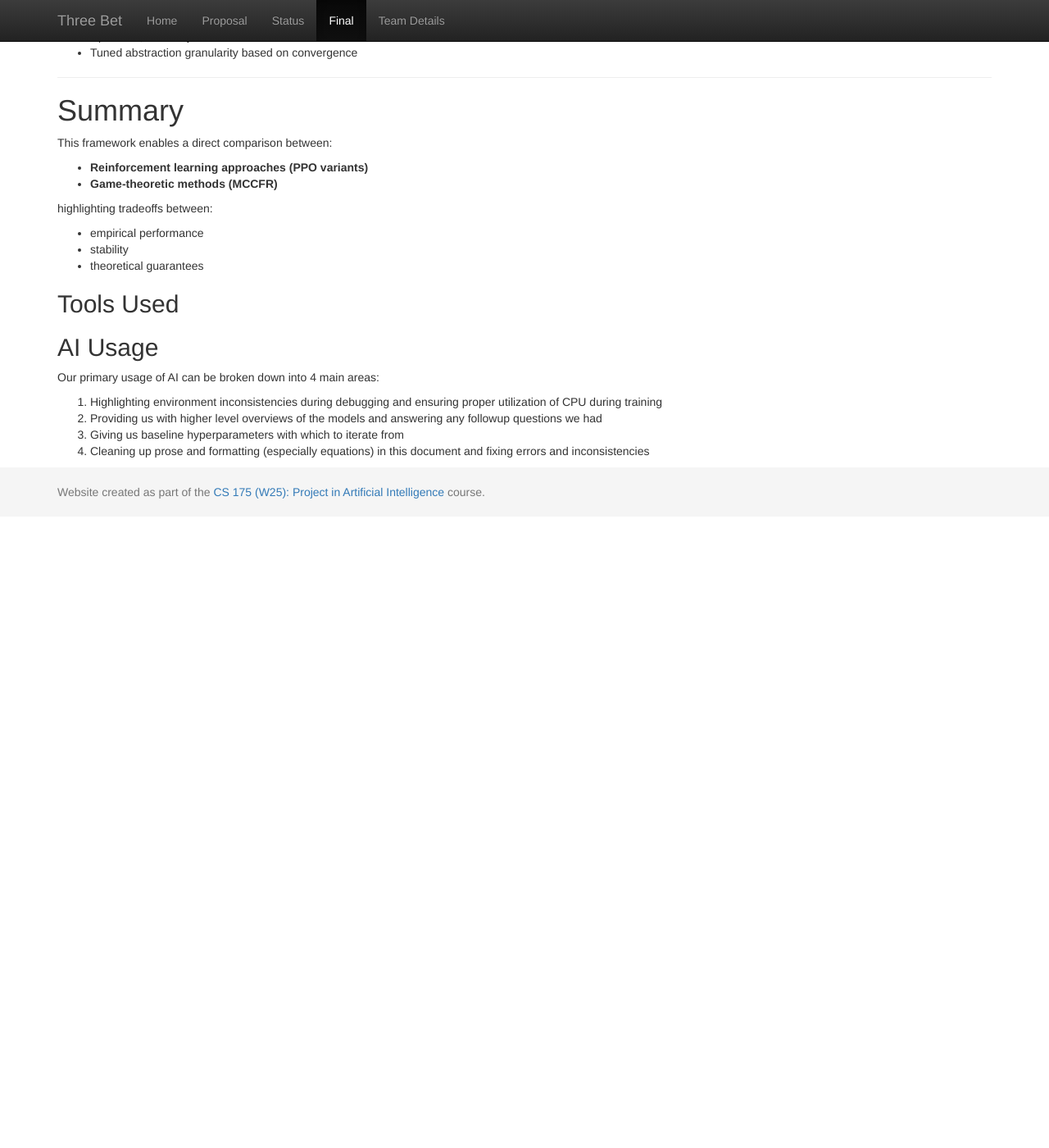
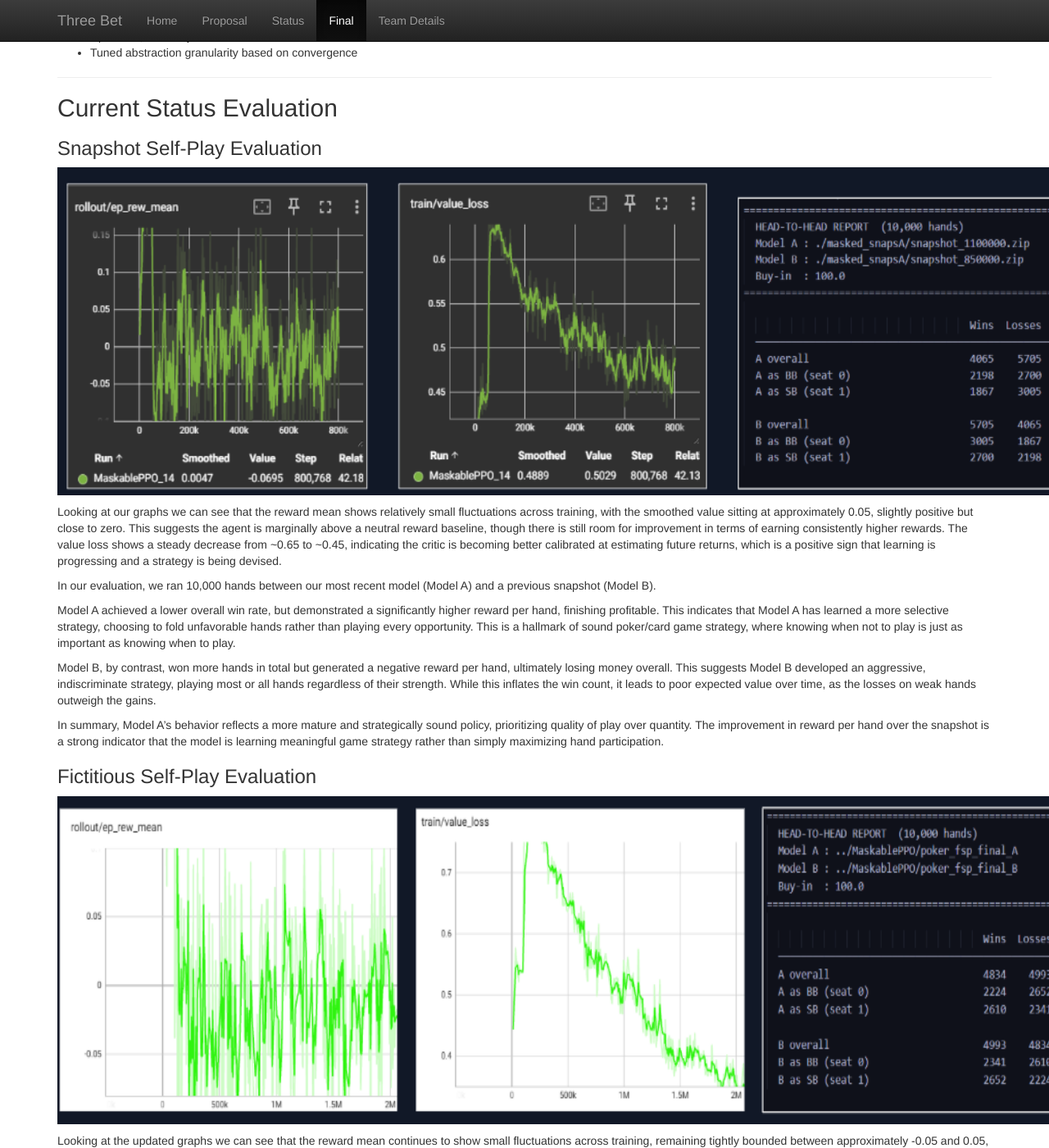
Before and after one commit to AdithyaBollu/Group42-Three-Bet, a Jekyll site: the page built from docs/final.md, in a window 1280 px wide and 1400 px high, scrolled down 5965 px. Shown: the whole window at 82% size. Built offline with Jekyll 4.4.1, drawn with Linux system fonts in a browser that asks for light colours; formulas are drawn with MathJax 3; before the commit the page ends 6595 px from its top, so only the background shows below that; some of the changed text lies outside the part shown.

Commit message:
Add current status evaluation and model performance analysis
Added evaluations of current model performance and strategies, including self-play and MC CFR evaluations, highlighting differences between models and their strategies.

```diff
--- a/docs/final.md
+++ b/docs/final.md
@@ -7,7 +7,7 @@ title: Final Report
 
 
 # Project Summary
-We chose poker as the focus for this project because it’s a fun, familiar, and surprisingly deep game that naturally captures a lot of interesting decision-making challenges. Most people already have some general intuition about poker — betting, folding, or bluffing — so it’s easy to understand what the agent is trying to do and why its behavior matters. At the same time, poker isn’t just a simple game of luck or fixed rules; it’s a competitive setting where strategy, adaptation, and analysis all play a role. That made it a really engaging domain to explore with how intelligent agents can learn and improve over time.
+We chose poker as the focus for this project because it’s a fun, familiar, and surprisingly deep game that naturally captures a lot of interesting decision-making challenges. Most people already have some general intuition about poker— betting, folding, or bluffing— so it’s easy to understand what the agent is trying to do and why its behavior matters. At the same time, poker isn’t just a simple game of luck or fixed rules; it’s a competitive setting where strategy, adaptation, and analysis all play a role. That made it a really engaging domain to explore with how intelligent agents can learn and improve over time.
 
 
 Poker is definitely not a trivial problem to solve. One of the biggest challenges is that it’s an imperfect information game, meaning players don’t have access to all the relevant information (like the opponent’s cards). On top of that, there’s randomness from the card draws, a huge number of possible game states, and the need to think ahead across multiple rounds of betting. A good poker strategy also involves unpredictability to avoid being exploited, so the agent can’t just follow a fixed set of rules. All of this makes it really hard to design a strong strategy by hand, since the “best” decision often depends on hidden information and long-term outcomes rather than immediate results. Additionally, poker naturally fits into a state → action → reward framework: the agent observes the current game state (cards, bets, position), takes an action (fold, call, raise), and eventually receives a reward based on the outcome of the hand. This structure makes it especially well suited for reinforcement learning, where the agent can learn effective strategies over time by optimizing for long-term expected reward.
@@ -287,6 +287,48 @@ $$
 
 ---
 
+## Current Status Evaluation
+
+### Snapshot Self-Play Evaluation
+<img width="1400" height="400" src="/Group42-Three-Bet/assets/Snapshot_Evaluations.png" />
+
+Looking at our graphs we can see that the reward mean shows relatively small fluctuations across training, with the smoothed value sitting at approximately 0.05, slightly positive but close to zero. This suggests the agent is marginally above a neutral reward baseline, though there is still room for improvement in terms of earning consistently higher rewards. The value loss shows a steady decrease from ~0.65 to ~0.45, indicating the critic is becoming better calibrated at estimating future returns, which is a positive sign that learning is progressing and a strategy is being devised.
+
+In our evaluation, we ran 10,000 hands between our most recent model (Model A) and a previous snapshot (Model B).
+
+Model A achieved a lower overall win rate, but demonstrated a significantly higher reward per hand, finishing profitable. This indicates that Model A has learned a more selective strategy, choosing to fold unfavorable hands rather than playing every opportunity. This is a hallmark of sound poker/card game strategy, where knowing when not to play is just as important as knowing when to play.
+
+Model B, by contrast, won more hands in total but generated a negative reward per hand, ultimately losing money overall. This suggests Model B developed an aggressive, indiscriminate strategy, playing most or all hands regardless of their strength. While this inflates the win count, it leads to poor expected value over time, as the losses on weak hands outweigh the gains.
+
+In summary, Model A's behavior reflects a more mature and strategically sound policy, prioritizing quality of play over quantity. The improvement in reward per hand over the snapshot is a strong indicator that the model is learning meaningful game strategy rather than simply maximizing hand participation.
+
+
+### Fictitious Self-Play Evaluation
+<img width="1400" height="400" src="/Group42-Three-Bet/assets/Fictitious_Evaluations.png" />
+
+Looking at the updated graphs we can see that the reward mean continues to show small fluctuations across training, remaining tightly bounded between approximately -0.05 and 0.05, with the smoothed value sitting slightly above zero. In the context of a poker environment, this is a strong indication of stability, suggesting the agent is maintaining performance close to a neutral baseline while avoiding large negative outcomes, though there is still room for improvement in achieving more consistently positive rewards. The value loss shows a continued steady decrease from around ~0.7 to ~0.35–0.4, indicating the critic is becoming increasingly well calibrated at estimating future returns, which is a positive sign that learning is stabilizing and a more refined strategy is being developed.
+
+In our evaluation, we ran 10,000 hands between our two self play agents (Agent A and Agent B).
+
+Both Model A and Model B have very similar metrics in terms of win percentage and average reward, with both agents hovering close to a 50% win rate and near-zero average chips. However, Model A appears to be doing slightly better overall, with a marginally higher average chip gain (+0.02 vs -0.02) and only a small deficit in total wins compared to losses. These near-identical statistics demonstrate how the two agents are converging toward a Nash equilibrium, where neither agent can significantly outperform the other.
+
+Breaking it down further, we can see some positional differences. Model A performs worse as the big blind (44.5% win rate) but compensates with stronger performance as the small blind (52.2%), whereas Model B shows a similar pattern but slightly more polarized, doing better as the small blind (53.0%) and worse as the big blind (46.8%)
+
+Overall, the symmetry in both win rates and rewards across positions suggests that both agents have learned balanced strategies and are effectively countering each other. The slight edge seen in Model A is minimal and likely within the variance expected over 10,000 hands, further supporting the conclusion that both models are approaching equilibrium-like play rather than one clearly dominating the other.
+
+
+
+### MC CFR Evaluation
+<img width="900" height="500" src="/Group42-Three-Bet/assets/MCCFR_Evalutions.png" />
+
+For our MC CFR evaluation we ran 10,000 hands between our ficitious self-play Agent A and our CFR model.
+
+From the results we can see that MC CFR’s win rate is near 50% (49.5%), but it is consistently losing in terms of average reward against Agent A (-1.65 vs +1.65). This indicates that while MC CFR is able to win a comparable number of hands, the pots it loses tend to be larger, suggesting suboptimal decision-making in higher-stakes situations. This shows that our MC CFR model is still exploitable and not yet fully converged. We need to keep training it for longer ( We were unable to do so due to time constraints).
+
+---
+
+
+
 # Summary
 
 This framework enables a direct comparison between:
```
